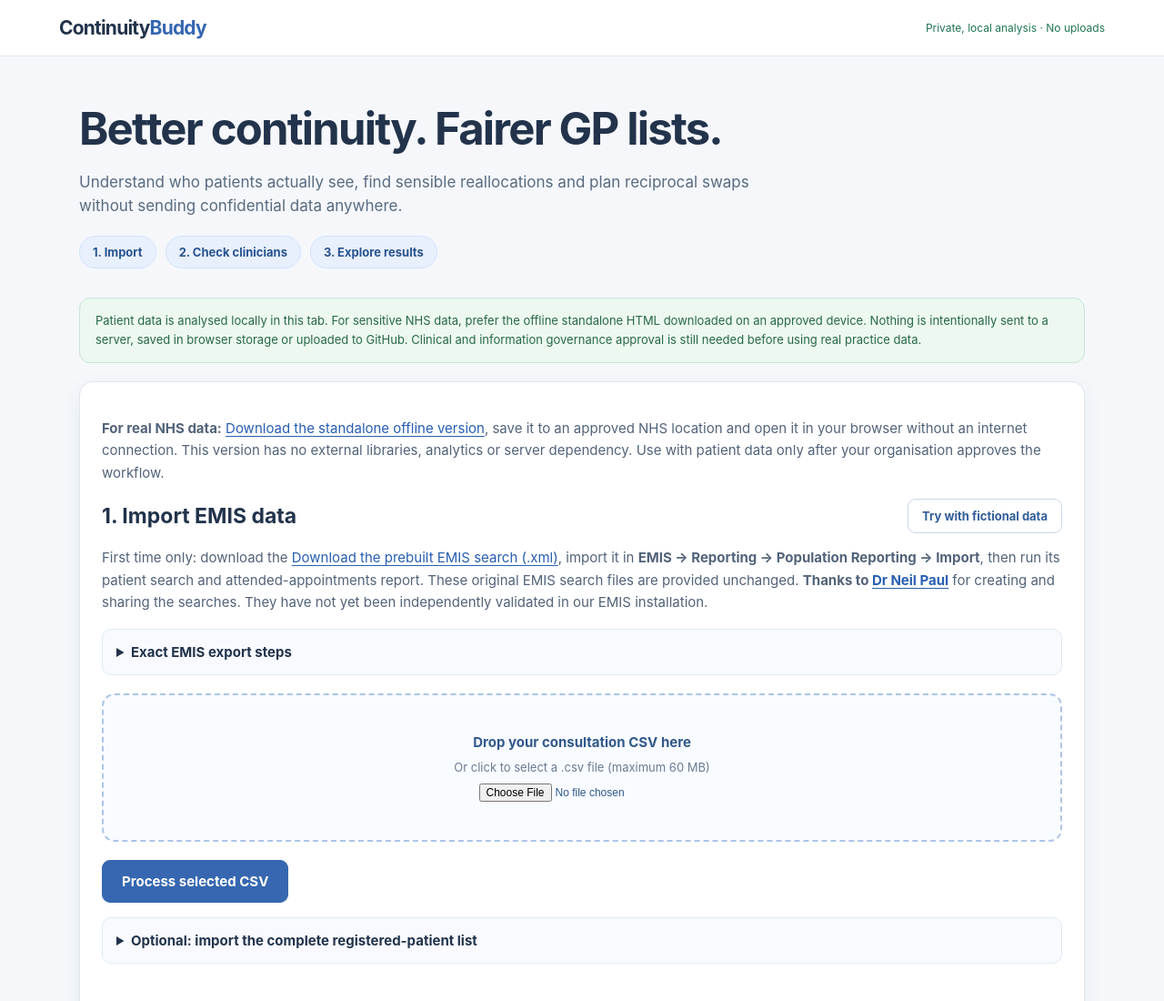
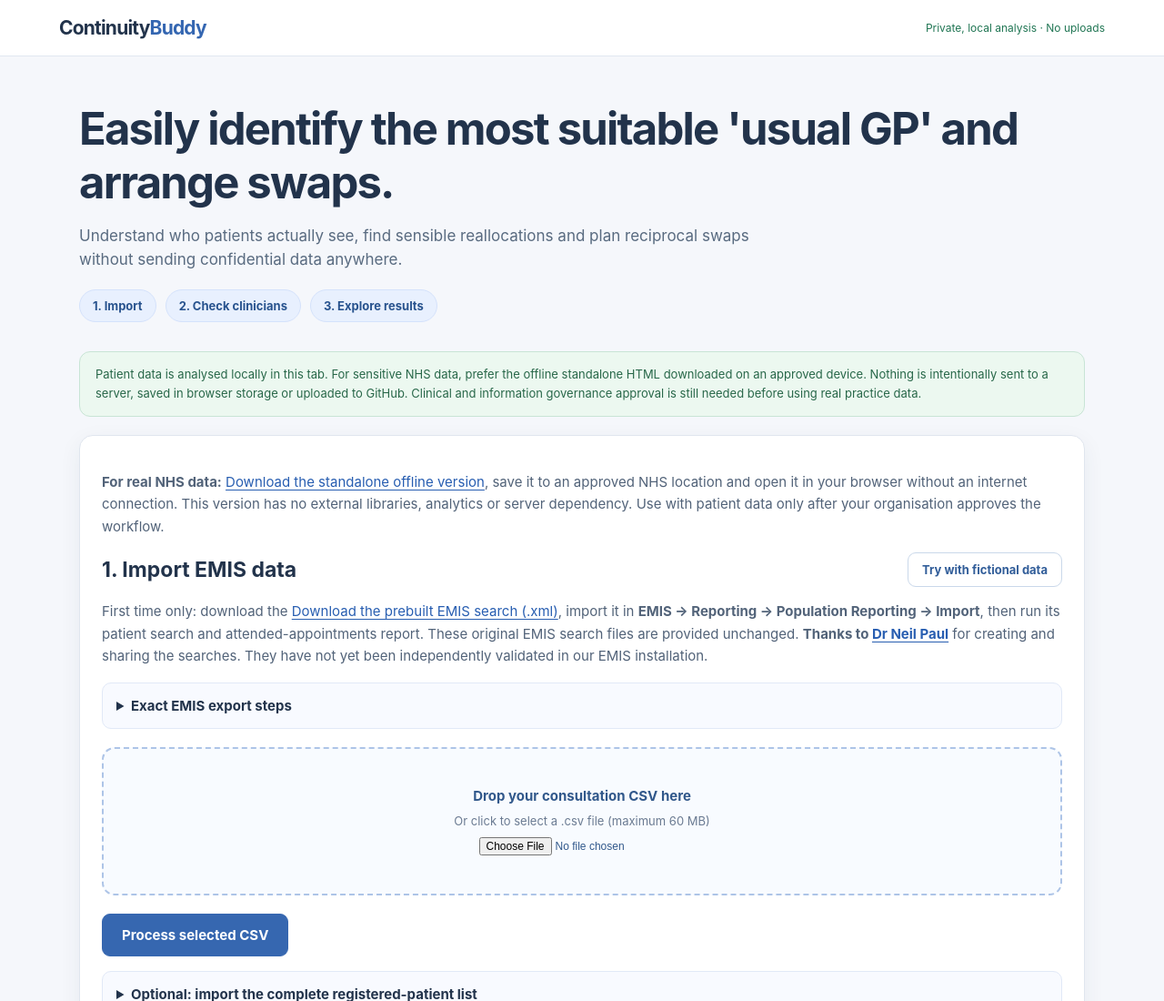
Before and after one commit to drmccodes/continuity-Buddy, a plain HTML site: page index.html in a window 1280 px wide. Shown: the top 1100 px of the page at 91% size. Drawn offline with Linux system fonts and the light colour scheme.

Commit message:
Copy: clarify ContinuityBuddy headline

```diff
--- a/index.html
+++ b/index.html
@@ -5,7 +5,7 @@
 <title>ContinuityBuddy - Usual GP continuity</title><link rel="stylesheet" href="./v2.css"></head>
 <body><header><strong>Continuity<span>Buddy</span></strong><small>Private, local analysis · No uploads</small></header>
 <main>
-<section class="hero"><h1>Better continuity. Fairer GP lists.</h1><p>Understand who patients actually see, find sensible reallocations and plan reciprocal swaps without sending confidential data anywhere.</p><div class="steps"><a href="#importPanel">1. Import</a><a href="#clinicianOverview">2. Check clinicians</a><a href="#resultsOverview">3. Explore results</a></div></section>
+<section class="hero"><h1>Easily identify the most suitable 'usual GP' and arrange swaps.</h1><p>Understand who patients actually see, find sensible reallocations and plan reciprocal swaps without sending confidential data anywhere.</p><div class="steps"><a href="#importPanel">1. Import</a><a href="#clinicianOverview">2. Check clinicians</a><a href="#resultsOverview">3. Explore results</a></div></section>
 <div class="privacy">Patient data is analysed locally in this tab. For sensitive NHS data, prefer the offline standalone HTML downloaded on an approved device. Nothing is intentionally sent to a server, saved in browser storage or uploaded to GitHub. Clinical and information governance approval is still needed before using real practice data.</div>
 <section class="panel" id="importPanel"><p class="offline-banner"><strong>For real NHS data:</strong> <a href="./ContinuityBuddy-Offline.html" download="ContinuityBuddy-Offline.html">Download the standalone offline version</a>, save it to an approved NHS location and open it in your browser without an internet connection. This version has no external libraries, analytics or server dependency. Use with patient data only after your organisation approves the workflow.</p><div class="panelhead"><h2>1. Import EMIS data</h2><button type="button" id="demo" class="outline">Try with fictional data</button></div>
 <p>First time only: download the <a href="./downloads/Usual_GP_Continuity_Search.xml" download="Usual_GP_Continuity_Search.xml">Download the prebuilt EMIS search (.xml)</a>, import it in <b>EMIS → Reporting → Population Reporting → Import</b>, then run its patient search and attended-appointments report. These original EMIS search files are provided unchanged. <b>Thanks to <a href="https://www.drneilpaul.blog/usualgp/" target="_blank" rel="noopener noreferrer">Dr Neil Paul</a></b> for creating and sharing the searches. They have not yet been independently validated in our EMIS installation.</p>
```
